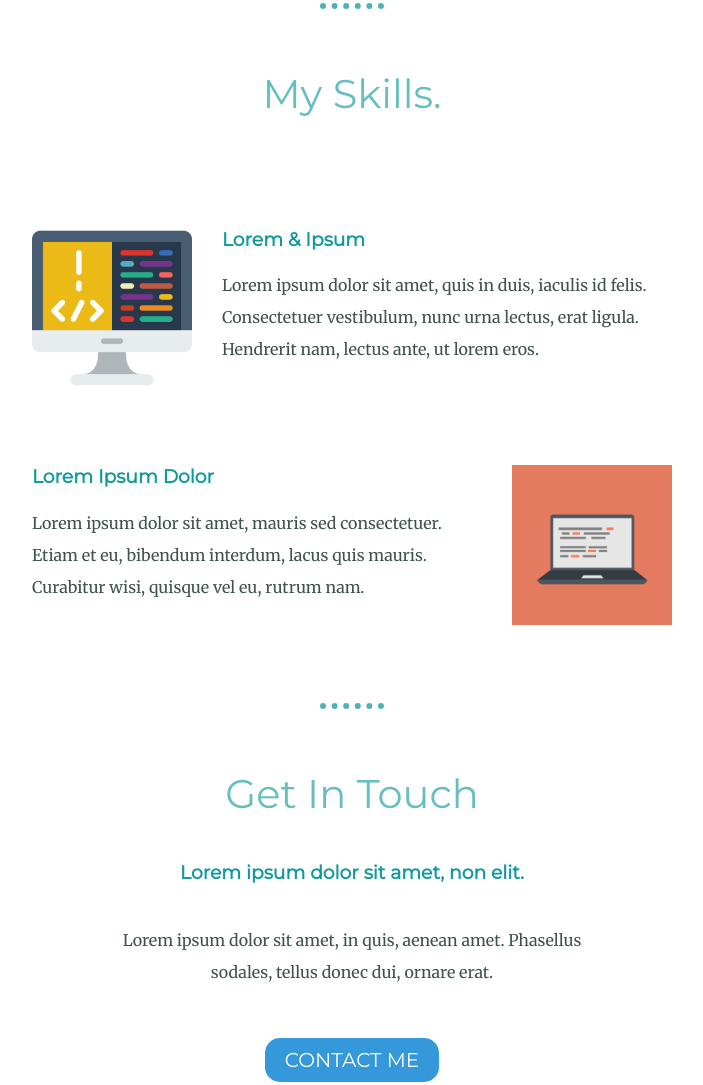
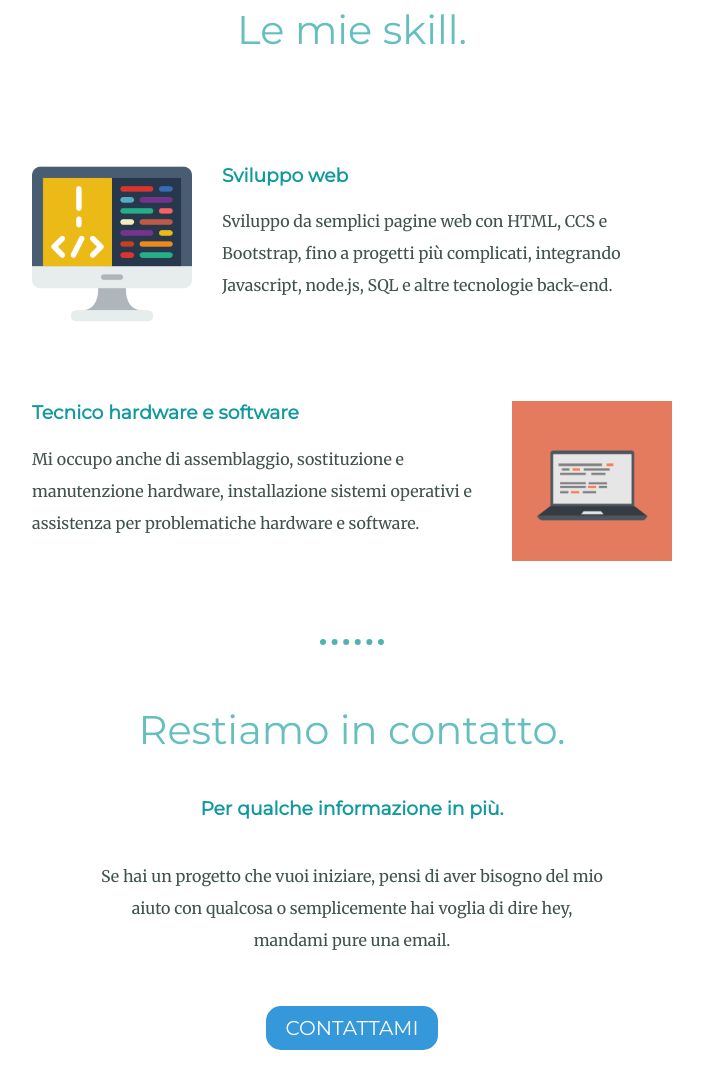
Before and after one commit to DavideFolk/Chi-sono-CV, a plain HTML site: page index.html in a window 1280 px wide. Shown: the part 1427-2512 px from the top of the page, without its empty margins (288-991 px from the left). Drawn offline with Linux system fonts and the light colour scheme.

Commit message:
Add files via upload

```diff
--- a/index.html
+++ b/index.html
@@ -31,23 +31,21 @@
 				/>
 				<h2>Ciao.</h2>
 				<p class="intro">
-					Mi occupo di sviluppo web, frontend e backend. Lorem ipsum
-					dolor sit, amet consectetur adipisicing elit. Quibusdam,
-					ullam. Atque officia libero a at harum sit praesentium, quia
-					iure quasi vitae repudiandae laborum quidem? Ad voluptatem
-					sed eos eius.
+					Mi occupo di sviluppo web, front-end e back-end. Lavoro come
+					sviluppatore per una società di consulenza e mi piace
+					sperimentare con progetti web e tecnologie sempre diverse.
 				</p>
 			</div>
 			<hr />
 			<div class="skills">
-				<h2>My Skills.</h2>
+				<h2>Le mie skill.</h2>
 				<div class="skill-row">
 					<img class="coding-img" src="images/coding.png" alt="" />
-					<h3>Lorem & Ipsum</h3>
+					<h3>Sviluppo web</h3>
 					<p>
-						Lorem ipsum dolor sit amet, quis in duis, iaculis id
-						felis. Consectetuer vestibulum, nunc urna lectus, erat
-						ligula. Hendrerit nam, lectus ante, ut lorem eros.
+						Sviluppo da semplici pagine web con HTML, CCS e
+						Bootstrap, fino a progetti più complicati, integrando
+						Javascript, node.js, SQL e altre tecnologie back-end.
 					</p>
 				</div>
 				<div class="skill-row">
@@ -56,23 +54,24 @@
 						src="images/computer.png"
 						alt=""
 					/>
-					<h3>Lorem Ipsum Dolor</h3>
+					<h3>Tecnico hardware e software</h3>
 					<p>
-						Lorem ipsum dolor sit amet, mauris sed consectetuer.
-						Etiam et eu, bibendum interdum, lacus quis mauris.
-						Curabitur wisi, quisque vel eu, rutrum nam.
+						Mi occupo anche di assemblaggio, sostituzione e
+						manutenzione hardware, installazione sistemi operativi e
+						assistenza per problematiche hardware e software.
 					</p>
 				</div>
 			</div>
 			<hr />
 			<div class="contact-me">
-				<h2>Get In Touch</h2>
-				<h3>Lorem ipsum dolor sit amet, non elit.</h3>
+				<h2>Restiamo in contatto.</h2>
+				<h3>Per qualche informazione in più.</h3>
 				<p class="contact-message">
-					Lorem ipsum dolor sit amet, in quis, aenean amet. Phasellus
-					sodales, tellus donec dui, ornare erat.
+					Se hai un progetto che vuoi iniziare, pensi di aver bisogno
+					del mio aiuto con qualcosa o semplicemente hai voglia di
+					dire hey, mandami pure una email.
 				</p>
-				<a class="btn" href="mailto:mazzone.da@gmail.com">CONTACT ME</a>
+				<a class="btn" href="mailto:mazzone.da@gmail.com">CONTATTAMI</a>
 			</div>
 		</div>
 
```
Also changed, not shown: favicon.ico.
